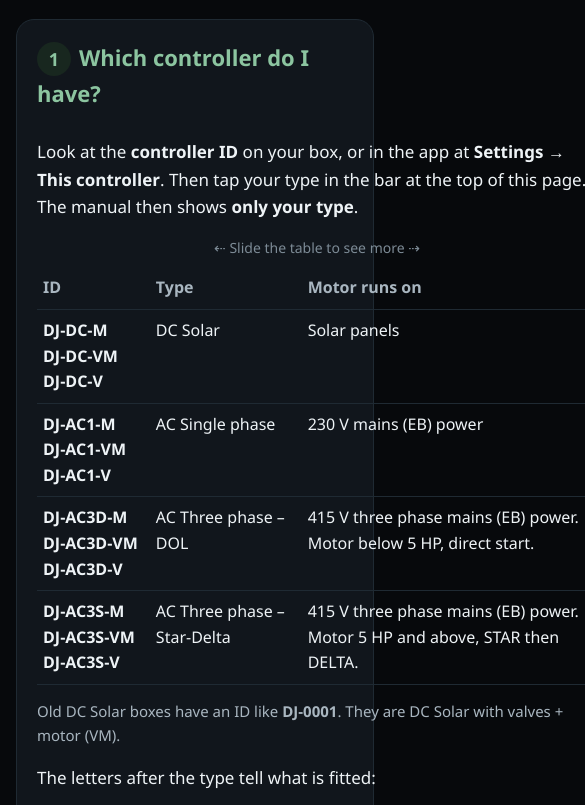
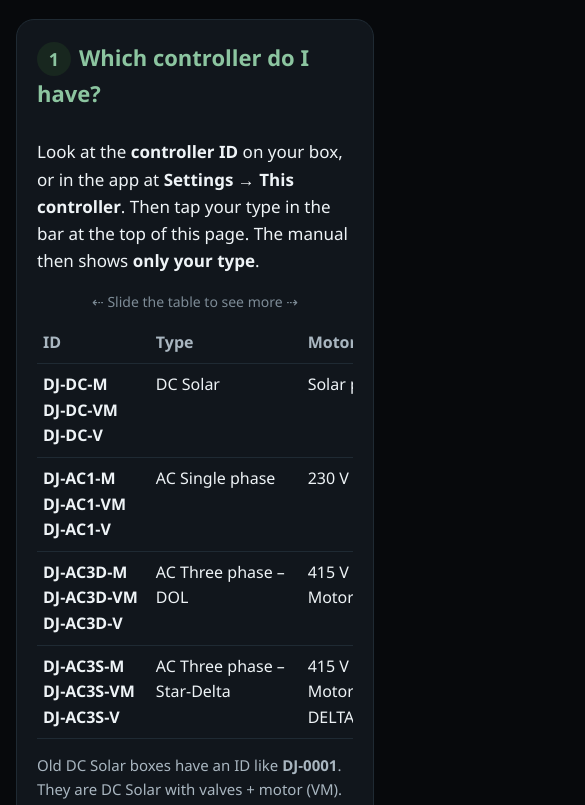
Before and after one commit to djtechinnovation/djtechinnovation.in, a plain HTML site: page irrigation-manual/index.html in a window 390 px wide. Shown: the part 1056-1861 px from the top of the page, 585 px wide, since content can reach past the window. Drawn offline with Linux system fonts and the light colour scheme.

Commit message:
Add files via upload

```diff
--- a/irrigation-manual/index.html
+++ b/irrigation-manual/index.html
@@ -64,7 +64,8 @@
   table { border-collapse: collapse; width: 100%; margin: 8px 0; font-size: 16px; }
   th, td { border-bottom: 1px solid var(--border); padding: 8px 6px; text-align: left; vertical-align: top; }
   th { color: var(--mid); font-weight: 600; }
-  .scroll { overflow-x: auto; -webkit-overflow-scrolling: touch; margin: 8px 0; padding-bottom: 6px; }
+  .row > * { min-width: 0; }
+  .scroll { max-width: 100%; overflow-x: auto; -webkit-overflow-scrolling: touch; margin: 8px 0; padding-bottom: 6px; }
   .scroll::-webkit-scrollbar { height: 8px; }
   .scroll::-webkit-scrollbar-thumb { background: #3a4a56; border-radius: 8px; }
   .scroll::-webkit-scrollbar-track { background: #161d24; border-radius: 8px; }
@@ -92,7 +93,7 @@
   body[data-type="dc"] .t-ac { display: none !important; }
 
   @media (max-width: 720px) {
-    .row, .row.two { grid-template-columns: 1fr; }
+    .row, .row.two { grid-template-columns: minmax(0, 1fr); }
     .row figure { max-width: 300px; margin: 0 auto; width: 100%; }
     nav.toc ol { columns: 1; }
     .lang { margin-left: 0; }
```
